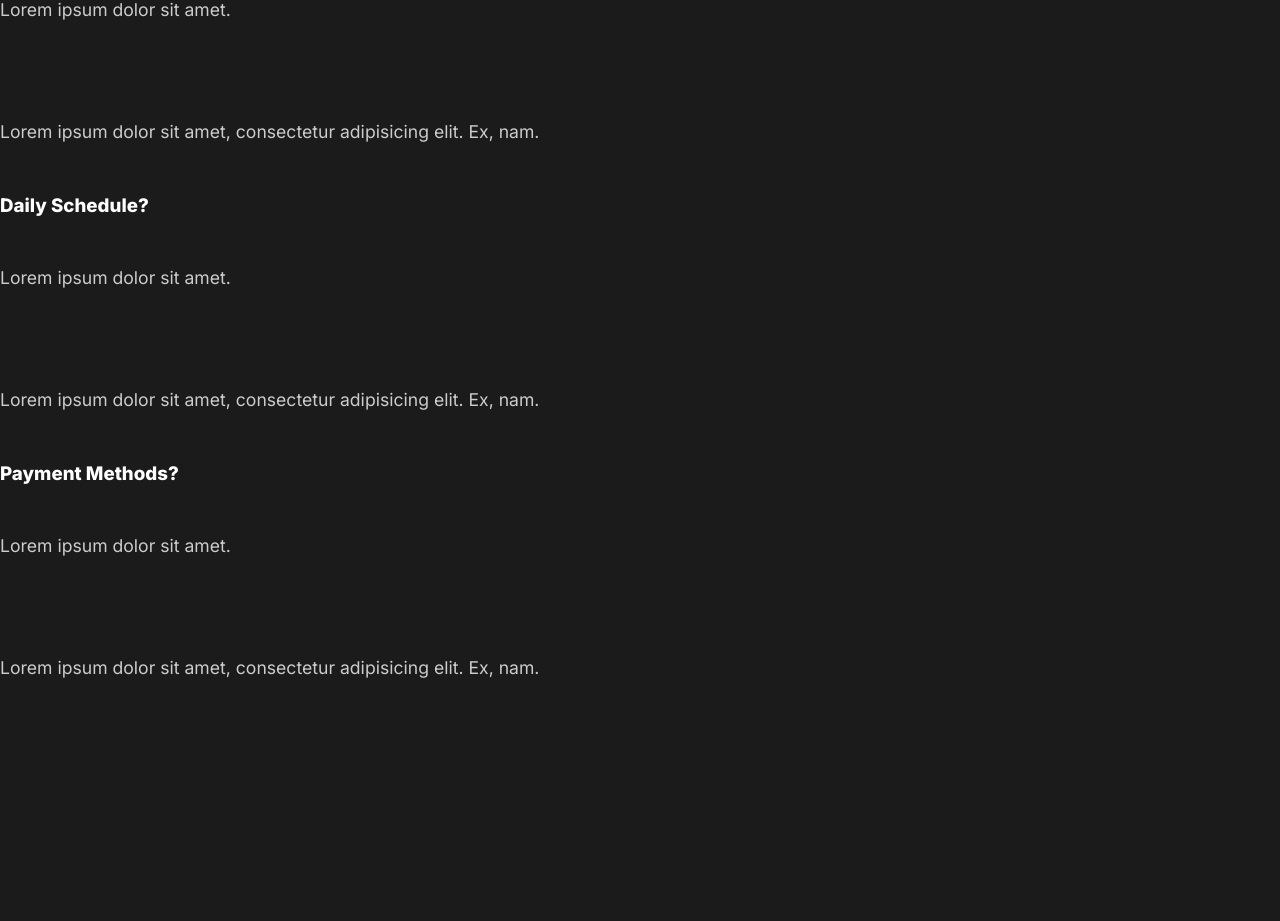
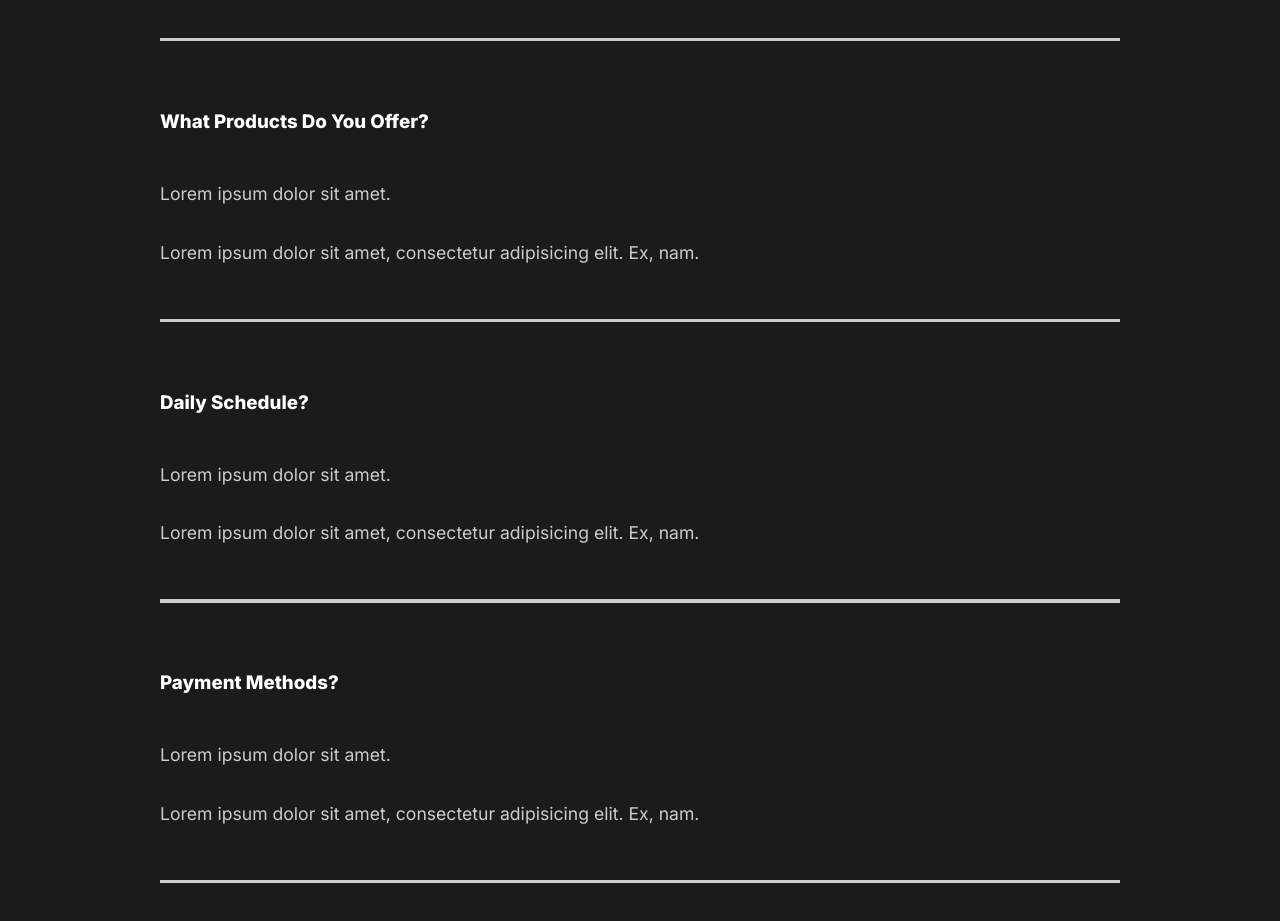
Before and after one commit to Mo2menAG/React-Capture-App, a React (Create React App) app: page / in a window 1280 px wide. Shown: the part 2259-3180 px from the top of the page. Before the commit the page ends 2989 px from the top, so only its background shows below. Built offline with nearby package versions, Linux system fonts and the light colour scheme.

Commit message:
styling faqSection

```diff
--- a/src/components/FaqSection.js
+++ b/src/components/FaqSection.js
@@ -1,9 +1,10 @@
 import React from "react";
-
+import styled from "styled-components";
+import {About, Image, Hide, Describtion} from "../styles"
 
 const FaqSecion = () => {
     return(
-        <div className="faq">
+        <Faq>
             <h2>Any Questions <span>FAQ</span></h2>
             <div className="questions">
                 <div className="question">
@@ -12,6 +13,7 @@
                         <p>Lorem ipsum dolor sit amet.</p>
                         <p>Lorem ipsum dolor sit amet, consectetur adipisicing elit. Ex, nam.</p>
                     </div>
+                    <div className="faq-line"></div>
                 </div>
                 <div className="question">
                     <h3>What Products Do You Offer?</h3>
@@ -19,6 +21,7 @@
                         <p>Lorem ipsum dolor sit amet.</p>
                         <p>Lorem ipsum dolor sit amet, consectetur adipisicing elit. Ex, nam.</p>
                     </div>
+                    <div className="faq-line"></div>
                 </div>
                 <div className="question">
                     <h3>Daily Schedule?</h3>
@@ -26,6 +29,7 @@
                         <p>Lorem ipsum dolor sit amet.</p>
                         <p>Lorem ipsum dolor sit amet, consectetur adipisicing elit. Ex, nam.</p>
                     </div>
+                    <div className="faq-line"></div>
                 </div>
                 <div className="question">
                     <h3>Payment Methods?</h3>
@@ -33,10 +37,40 @@
                         <p>Lorem ipsum dolor sit amet.</p>
                         <p>Lorem ipsum dolor sit amet, consectetur adipisicing elit. Ex, nam.</p>
                     </div>
+                    <div className="faq-line"></div>
                 </div>
             </div>
-        </div>
+        </Faq>
     );
 };
 
+const Faq = styled(About)`
+    display: block;
+    span {
+        padding-top: 0.4rem;
+        display: block;
+    }
+    h2 {
+        padding-bottom: 1.5rem;
+        font-weight: lighter;
+    }
+    .faq-line{
+        background: #cccccc;
+        height: 0.2rem;
+        margin: 0.3rem 0rem;
+        width: 100%;
+    }
+    .question {
+        padding: 2rem 0rem;
+        cursor: pointer;
+    }
+
+    .answer{
+        padding: 2rem 0rem;
+        p{
+            padding: 1rem 0rem;
+        }
+    }
+`;
+
 export default FaqSecion;
--- a/src/components/GlobalStyle.js
+++ b/src/components/GlobalStyle.js
@@ -40,6 +40,7 @@
 
 h4 {
     font-weight: bold;
+    font-size: 2.2rem;
 }
 
 a{
```
